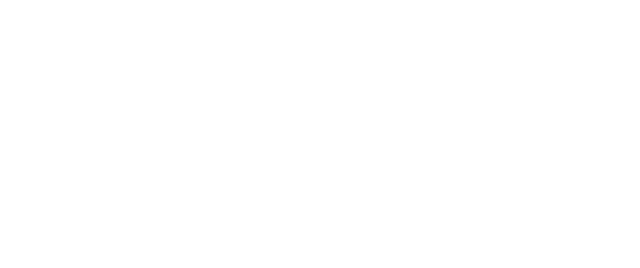
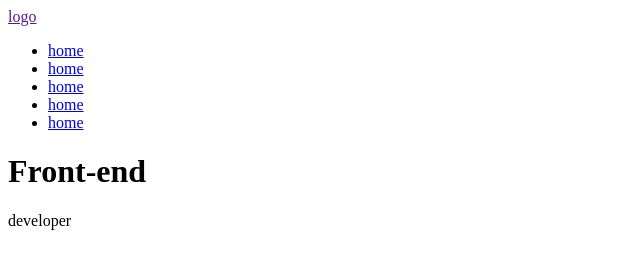
Before and after one commit to mukhammad0100/Test, a plain HTML site: page index.html in a window 1280 px wide. Shown: the whole page, without its empty margins (0-640 px from the left). Drawn offline with Linux system fonts and the light colour scheme.

Commit message:
add html

```diff
--- a/index.html
+++ b/index.html
@@ -6,7 +6,24 @@
     <meta name="viewport" content="width=device-width, initial-scale=1.0">
     <title>Document</title>
 </head>
-<body>
+<body><header class="header">
+<div class="contaienr">
+    <nav class="header__nav">
+        <a href="" class="header logo">logo</a>
+        <ul class="header__list">
+            <li class="header__item"><a href="#!" class="header__link">home</a></li>
+            <li class="header__item"><a href="#!" class="header__link">home</a></li>
+            <li class="header__item"><a href="#!" class="header__link">home</a></li>
+            <li class="header__item"><a href="#!" class="header__link">home</a></li>
+            <li class="header__item"><a href="#!" class="header__link">home</a></li>
+        </ul>
+    </nav>
+</div>
+<div class="header__content">
+    <h1 class="header__title">Front-end</h1>
+    <p class="header__txt">developer</p>
+</div>
+</header>
 
 </body>
 </html>
```
